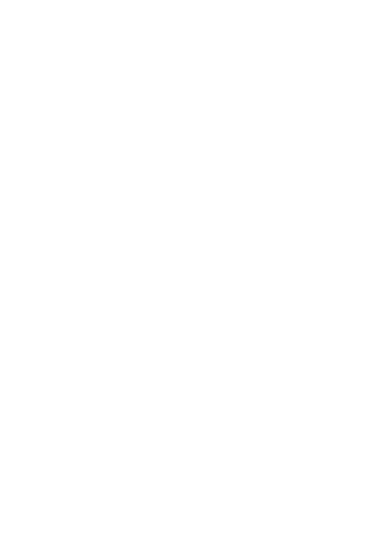
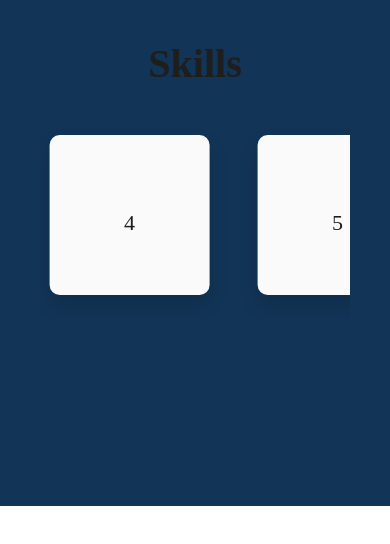
Before and after one commit to catch-code/Portfolio, a React (Vite) app: page / in a window 390 px wide. Shown: the top 544 px of the page. Built offline with nearby package versions, Linux system fonts and the light colour scheme.

Commit message:
add skills section

```diff
--- a/package.json
+++ b/package.json
@@ -11,7 +11,8 @@
   },
   "dependencies": {
     "react": "^18.2.0",
-    "react-dom": "^18.2.0"
+    "react-dom": "^18.2.0",
+    "react-fast-marquee": "^1.6.0"
   },
   "devDependencies": {
     "@types/react": "^18.0.37",
@@ -21,6 +22,7 @@
     "eslint-plugin-react": "^7.32.2",
     "eslint-plugin-react-hooks": "^4.6.0",
     "eslint-plugin-react-refresh": "^0.3.4",
+    "sass": "^1.63.6",
     "vite": "^4.3.9"
   }
 }
--- a/src/App.jsx
+++ b/src/App.jsx
@@ -1,10 +1,10 @@
-import "./App.css";
+import "./App.css"
+import Skills from "./components/skills/skills"
 
-function App() {
+const App = () => {
   return <>
-
-
-  </>;
+    <Skills />
+  </>
 }
 
-export default App;
+export default App
--- /dev/null
+++ b/src/components/skills/skills.jsx
@@ -0,0 +1,37 @@
+import Marquee from "react-fast-marquee"
+
+import "./skills.scss"
+
+const Skills = () => {
+    return (
+        <div className="skills" style={{ backgroundColor: "#123456" }}>
+            <div className="skillsHeader">
+                <h2 style={{ color: "#1e1e1e" }}>Skills</h2>
+            </div>
+            <div className="skillsContainer">
+                <div className="skill--scroll">
+                    <Marquee
+                        gradient={false}
+                        speed={80}
+                        pauseOnHover={true}
+                        pauseOnClick={true}
+                        delay={0}
+                        play={true}
+                        direction="left"
+                    >
+                        {[1, 2, 3, 4, 5].map((skill, id) => (
+                            <div className="skill--box" key={id} >
+                                {/* <img src={skillsImage(skill)} alt={skill} /> */}
+                                <h3 style={{ color: "#1e1e1e" }}>
+                                    {skill}
+                                </h3>
+                            </div>
+                        ))}
+                    </Marquee>
+                </div>
+            </div>
+        </div>
+    )
+}
+
+export default Skills
--- /dev/null
+++ b/src/components/skills/skills.scss
@@ -0,0 +1,173 @@
+.skills {
+    display: flex;
+    flex-direction: column;
+    align-items: center;
+    justify-content: flex-start;
+    min-height: 60vh;
+    padding: 2.5rem 2rem 2rem 2rem;
+
+
+    .skillsHeader {
+        display: flex;
+        align-items: center;
+        justify-content: center;
+
+        h2 {
+            font-family: var(--primaryFont);
+            font-style: normal;
+            font-weight: bold;
+            font-size: 3.5rem;
+            text-align: center;
+        }
+    }
+
+
+
+    .skillsContainer {
+        display: flex;
+        align-items: center;
+        justify-content: center;
+        width: 100%;
+        margin-top: 3.5rem;
+        padding: 0 2rem;
+
+        .skill--scroll {
+            width: 100%;
+            margin: 0 2rem;
+
+            .skill--box {
+                background: #FAFAFA;
+                box-shadow: 0px 10px 20px rgba(0, 0, 0, 0.12);
+                border-radius: 10px;
+                width: 160px;
+                height: 160px;
+                margin: 1.5rem;
+                display: flex;
+                flex-direction: column;
+                align-items: center;
+                justify-content: center;
+                padding: 2rem 1rem;
+                transition: 300ms ease-in-out;
+
+                img {
+                    height: 50px;
+                    pointer-events: none;
+                }
+
+
+                h3 {
+                    font-family: Big Shoulders Text;
+                    font-style: normal;
+                    font-weight: 500;
+                    font-size: 22px;
+                    text-align: center;
+                    margin-top: 1rem;
+                }
+
+            }
+
+            .skill--box:hover {
+                transform: scale(1.15);
+            }
+        }
+    }
+
+    .marquee {
+        padding: 3rem 0;
+    }
+
+
+    @media (min-width: 992px) and (max-width: 1380px) {
+        .skills {
+            padding: 2rem 1rem 1rem 1rem;
+        }
+
+        .skillsContainer {
+            padding: 1.5rem;
+            margin-top: 1.5rem;
+        }
+    }
+
+
+    @media screen and (max-width: 992px) {
+        .skills {
+            padding: 1rem;
+            min-height: 100%;
+        }
+
+        .skillsContainer {
+            padding: 1rem;
+            margin: 1rem 0;
+        }
+
+        .skillsHeader h2 {
+            font-size: 3.2rem;
+        }
+
+        .skill--box {
+            width: 150px;
+            height: 150px;
+            margin: 1.2rem;
+            padding: 2rem 1rem;
+        }
+
+        .skill--box>img {
+            height: 45px;
+        }
+
+
+        .skill--box h3 {
+            font-size: 20px;
+            margin-top: 1rem;
+        }
+
+    }
+
+    @media screen and (max-width: 800px) {
+        .skills {
+            padding: 0.5rem;
+        }
+
+        .skillsContainer {
+            padding: 0.5rem;
+        }
+
+        .skillsHeader h2 {
+            font-size: 3rem;
+        }
+
+        .skill--scroll {
+            width: 100%;
+            margin: 0;
+        }
+    }
+
+    @media screen and (max-width: 600px) {
+        .skill--box {
+            width: 135px;
+            height: 135px;
+            margin: 1.2rem;
+            padding: 2rem 1rem;
+        }
+
+        .skill--box>img {
+            height: 40px;
+        }
+
+        .skillsHeader h2 {
+            font-size: 2.5rem;
+        }
+
+        .skill--box h3 {
+            font-size: 18px;
+            margin-top: 1rem;
+        }
+    }
+
+    @media screen and (max-width: 400px) {}
+
+    @media only screen and (min-device-width: 320px) and (max-device-width: 480px) and (-webkit-device-pixel-ratio: 2) and (device-aspect-ratio: 2/3) {}
+
+
+    @media only screen and (device-width: 768px) {}
+}
```
Also changed, not shown: 1 other file (tests, documents, lock files or other folders).
